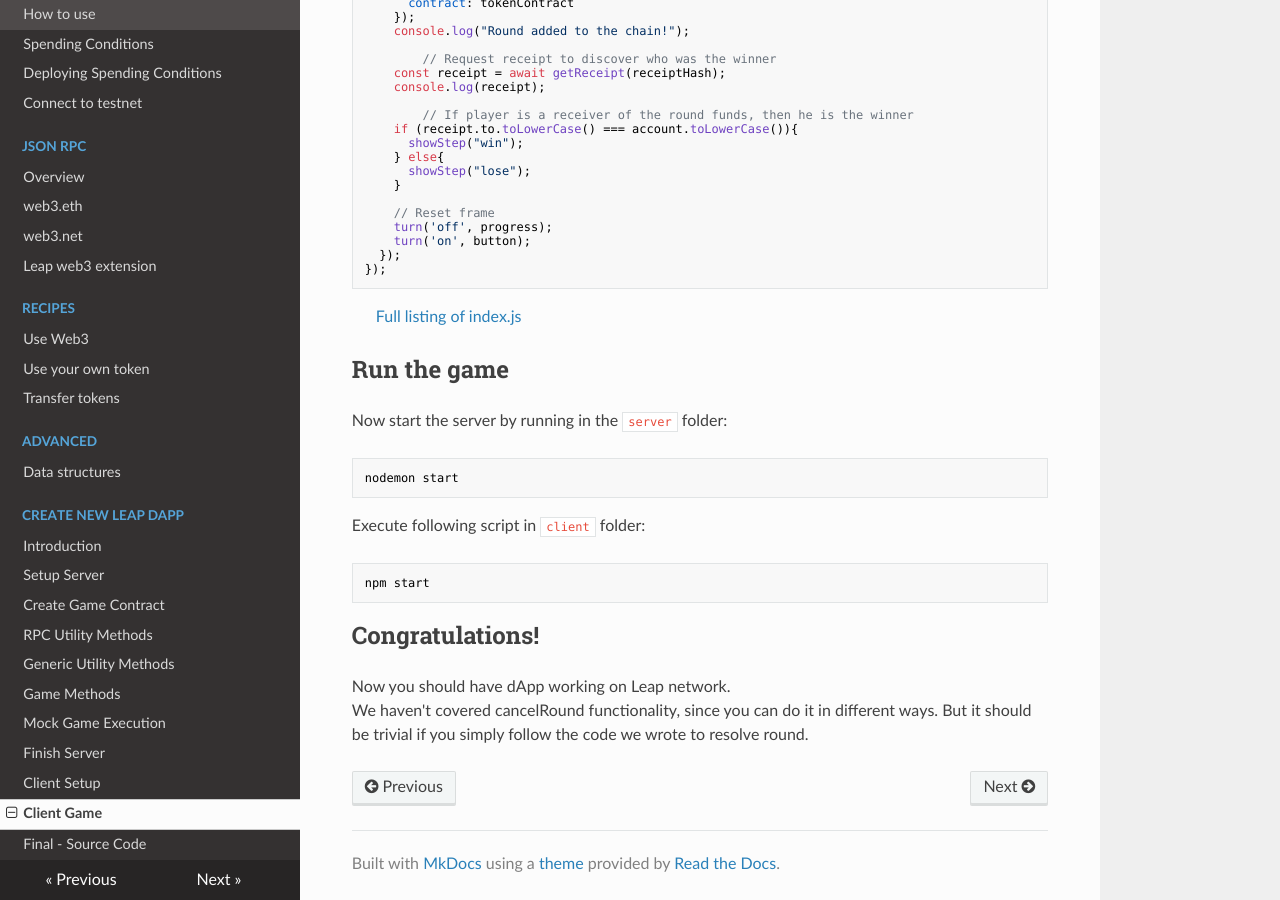
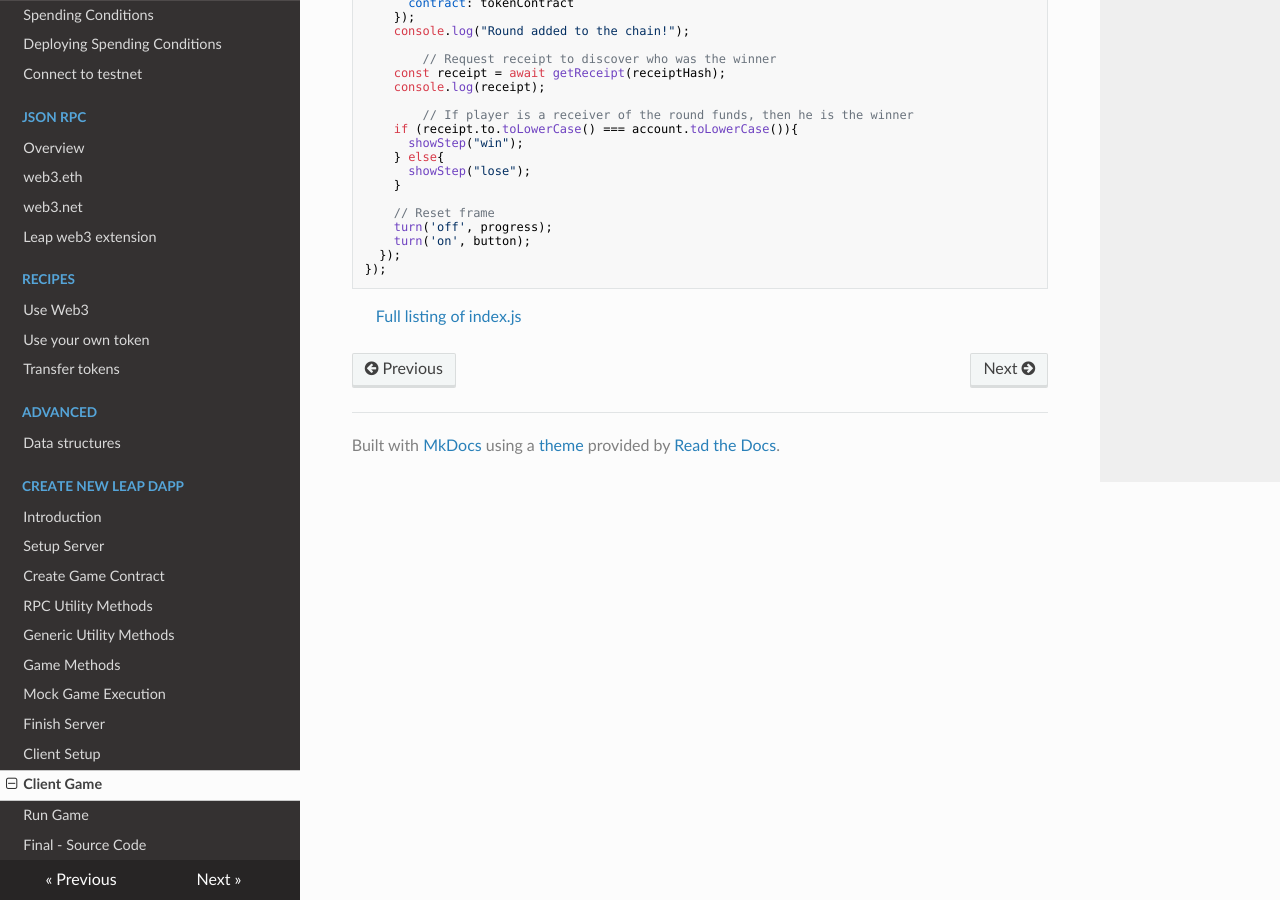
Before and after one commit to leapdao/docs, an MkDocs documentation site: the page built from docs/tutorials/new-dapp/step-9-client-game.md, in a window 1280 px wide and 900 px high, scrolled down 3615 px. Built offline with MkDocs 1.6.1, drawn with Linux system fonts in a browser that asks for light colours; nearby versions of some CDN libraries.

Commit message:
Add example of successful app execution

````diff
--- a/docs/tutorials/new-dapp/step-9-client-game.md
+++ b/docs/tutorials/new-dapp/step-9-client-game.md
@@ -249,20 +249,3 @@ wordsButtons.forEach(wordButton => {
 });
 ```
 > [Full listing of index.js](https://github.com/MaxStalker/leap-word-game/blob/master/client/src/index.js)
-
-Run the game
----
-Now start the server by running in the `server` folder:
-```javascript
-nodemon start
-```
-Execute following script in `client` folder:
-```javascript
-npm start
-```
-
-Congratulations!
----
-Now you should have dApp working on Leap network.
-We haven't covered cancelRound functionality, since you can do it in different ways.
-But it should be trivial if you simply follow the code we wrote to resolve round.
--- a/mkdocs.yml
+++ b/mkdocs.yml
@@ -29,4 +29,5 @@ nav:
       - 'Finish Server': 'tutorials/new-dapp/step-7-finish-server.md'
       - 'Client Setup': 'tutorials/new-dapp/step-8-client-setup.md'
       - 'Client Game': 'tutorials/new-dapp/step-9-client-game.md'
-      - 'Final - Source Code': 'tutorials/new-dapp/step-10-final.md'
+      - 'Run Game': 'tutorials/new-dapp/step-10-run-the-game.md'
+      - 'Final - Source Code': 'tutorials/new-dapp/step-11-final.md'
````
Also changed, not shown: docs/tutorials/new-dapp/step-10-final.md (deleted, +0 -2 lines), docs/tutorials/new-dapp/step-10-run-the-game.md (added, +33 -0 lines), docs/tutorials/new-dapp/step-11-final.md (added, +7 -0 lines), docs/tutorials/new-dapp/screenshots/step-1.jpg (added), docs/tutorials/new-dapp/screenshots/step-10.jpg (added), docs/tutorials/new-dapp/screenshots/step-11.jpg (added), docs/tutorials/new-dapp/screenshots/step-12.jpg (added), docs/tutorials/new-dapp/screenshots/step-13.jpg (added), docs/tutorials/new-dapp/screenshots/step-2.jpg (added), docs/tutorials/new-dapp/screenshots/step-3.jpg (added), docs/tutorials/new-dapp/screenshots/step-4.jpg (added), docs/tutorials/new-dapp/screenshots/step-5.jpg (added), docs/tutorials/new-dapp/screenshots/step-6.jpg (added), docs/tutorials/new-dapp/screenshots/step-7.jpg (added), 2 more files.
